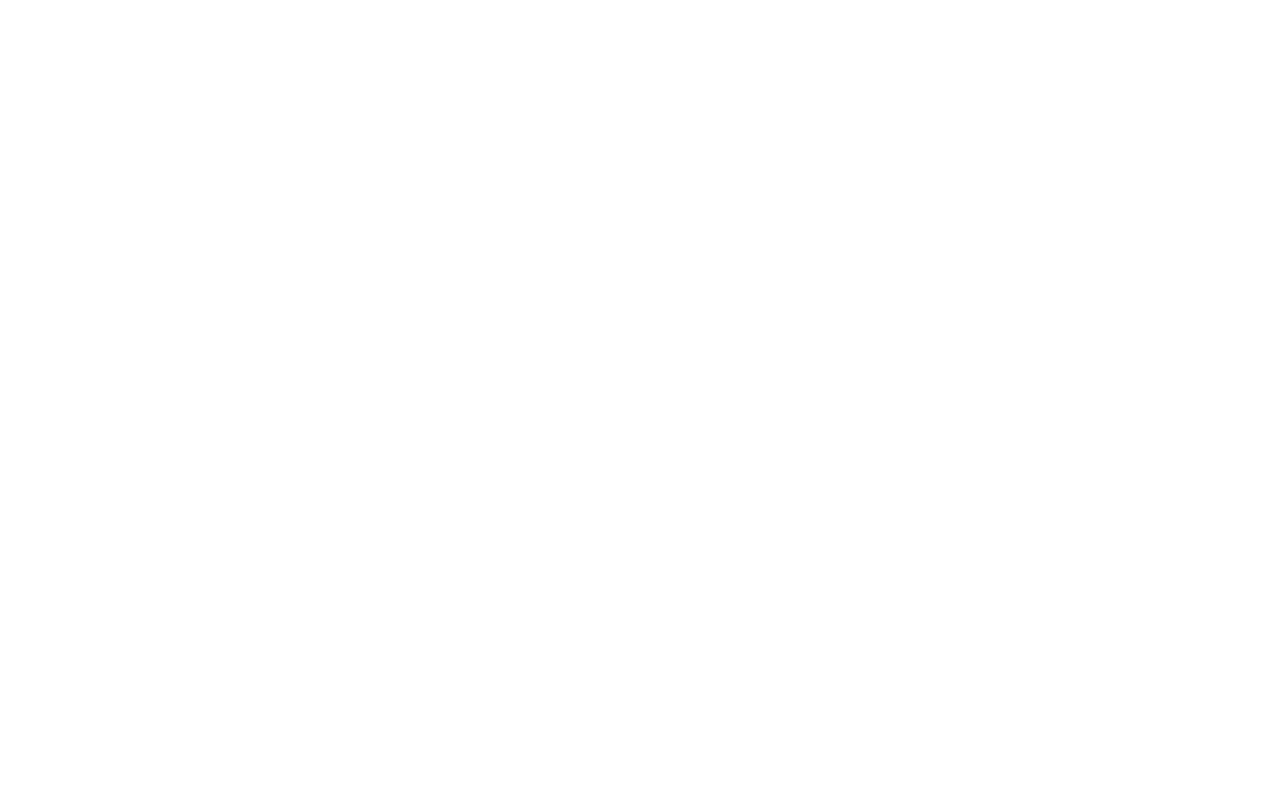
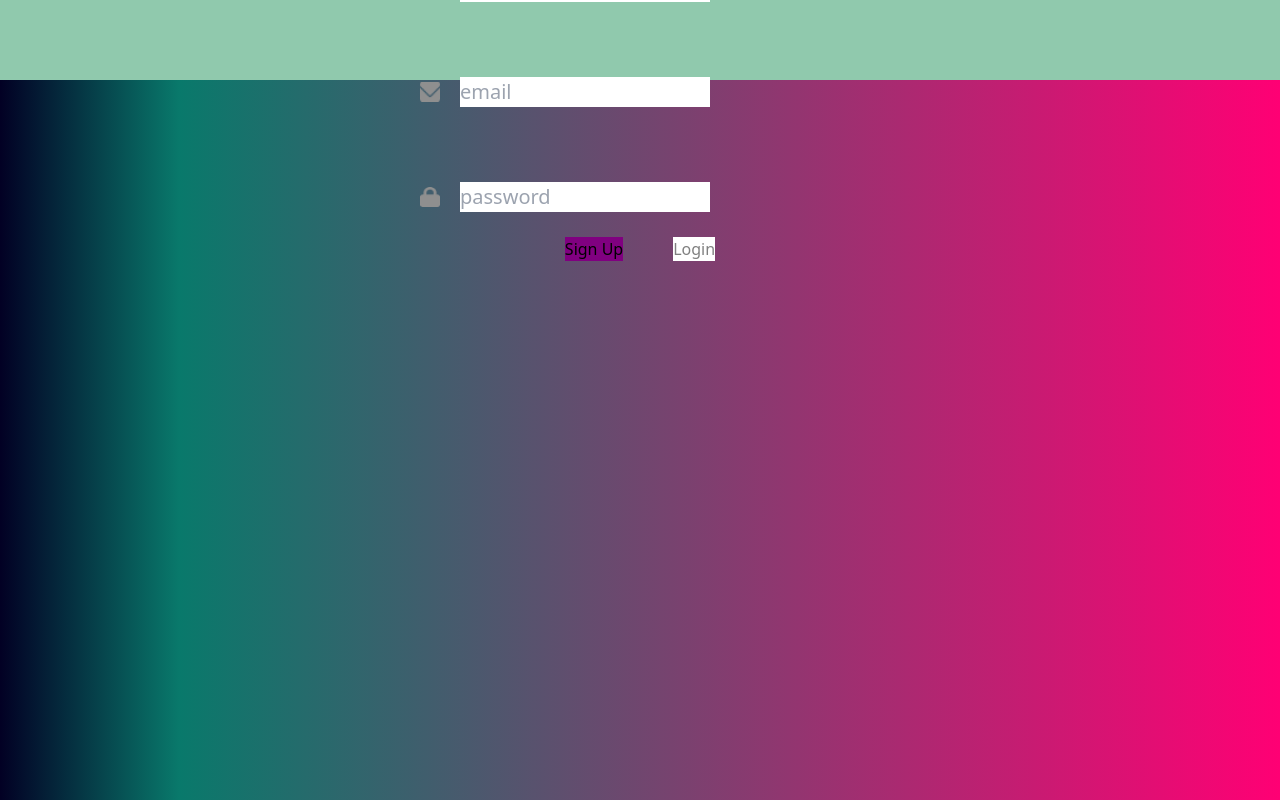
Before and after one commit to opbot-xd/TestWise, a React (Create React App) app in the folder frontend/: page / in a window 1280 px wide. Built offline with nearby package versions, Linux system fonts and the light colour scheme.

Commit message:
converting initial App.jsx to App.tsx and some code formatting.

```diff
--- a/frontend/src/App.css
+++ /dev/null
@@ -1,3 +0,0 @@
-@import 'tailwindcss/base';
-@import 'tailwindcss/components';
-@import 'tailwindcss/utilities';
--- /dev/null
+++ b/frontend/src/App.tsx
@@ -0,0 +1,25 @@
+import React from "react";
+import HomeList from "./Components/HomeList";
+import { BrowserRouter, Route, Routes } from "react-router-dom";
+import PrevTest from "./Components/prevTest/prevTest";
+import CurrTest from "./Components/currTest/currTest";
+import FutureTest from "./Components/futureTest/futureTest";
+import LoginSignup from "./Components/LoginSignup/LoginSignup";
+
+const index = -1;
+
+function App() {
+  return (
+    <BrowserRouter>
+      <Routes>
+        <Route path="/" Component={LoginSignup} />
+        <Route path="/home" Component={HomeList} />
+        <Route path="/previous-tests" Component={PrevTest} />
+        <Route path="/current-tests" Component={CurrTest} />
+        <Route path="/future-tests" Component={FutureTest} />
+      </Routes>
+    </BrowserRouter>
+  );
+}
+
+export default App;
```
Also changed, not shown: frontend/src/App.jsx (deleted, +0 -10 lines), frontend/src/main.tsx (+9 -7 lines).
